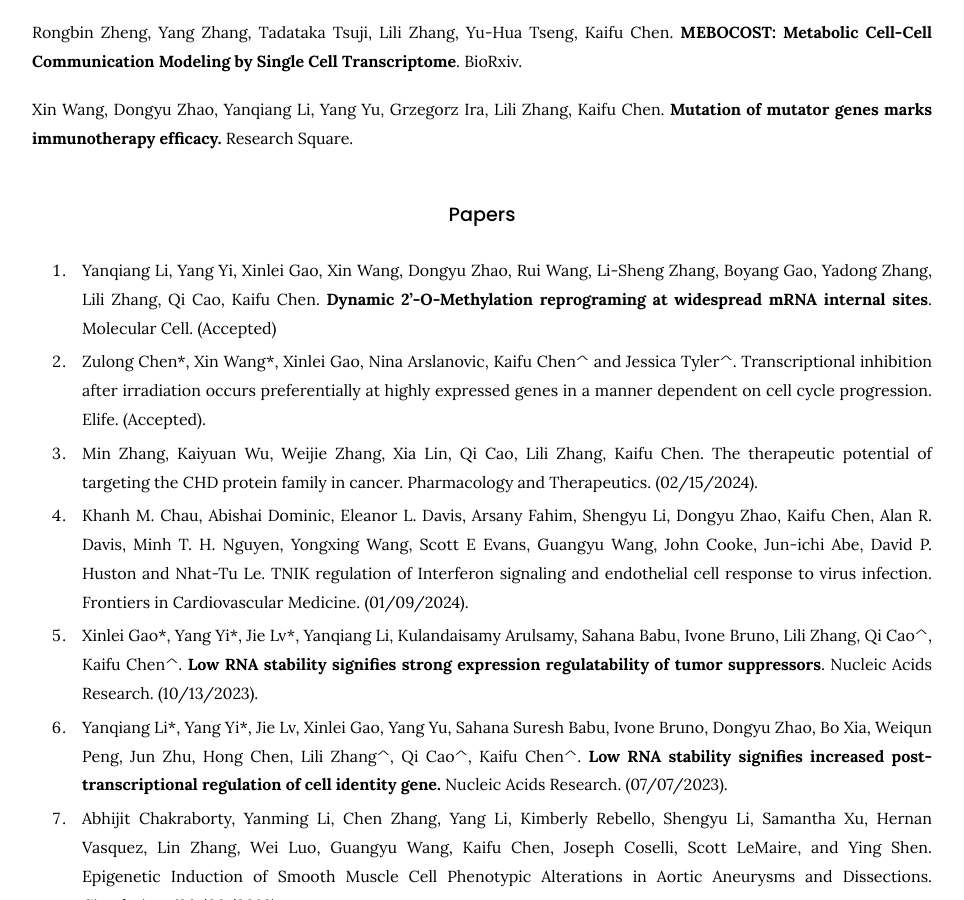
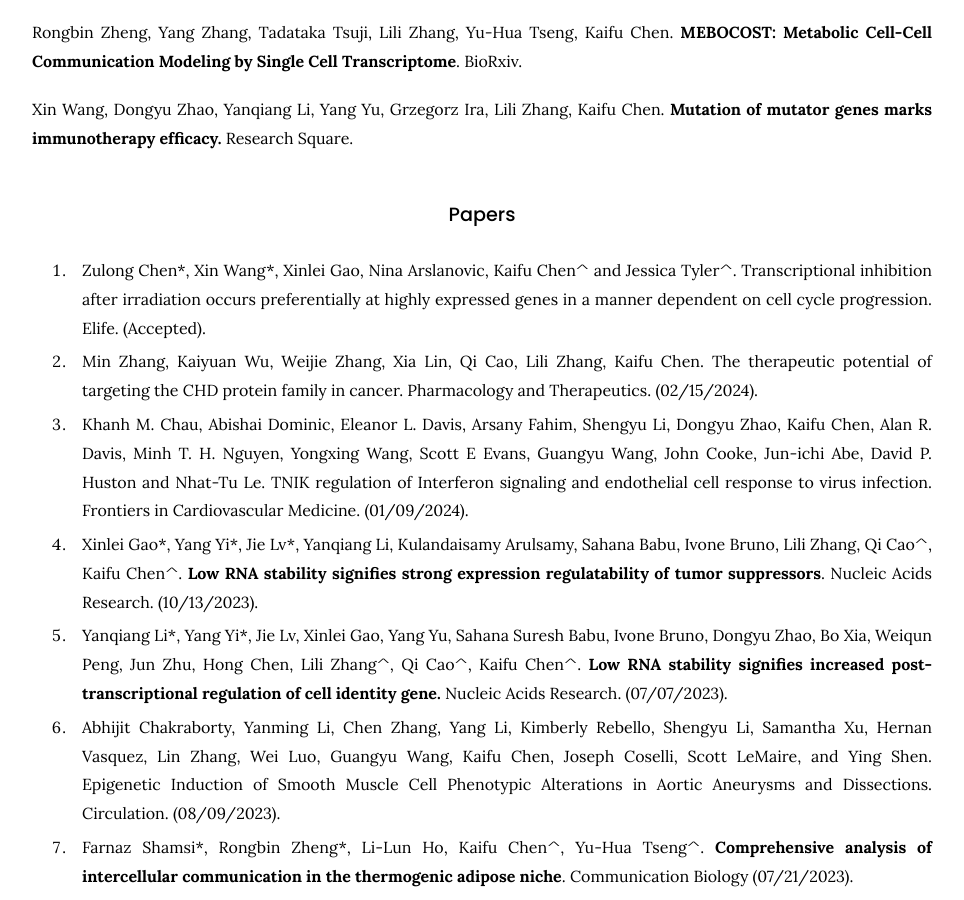
Before and after one commit to kaifuchenlab/kaifuchenlab.github.io, a Jekyll site: the page built from 3.publication/index.md, in a window 1280 px wide and 900 px high, scrolled down 371 px. Shown: the whole window, without its empty margins (158-1122 px from the left). Built offline with Jekyll 4.4.1, drawn with Linux system fonts in a browser that asks for light colours.

Commit message:
Update index.md

```diff
--- a/3.publication/index.md
+++ b/3.publication/index.md
@@ -18,9 +18,6 @@ Xin Wang, Dongyu Zhao, Yanqiang Li, Yang Yu, Grzegorz Ira, Lili Zhang, Kaifu Che
 Research Square.
 
 ### Papers
-
-84.	Yanqiang Li, Yang Yi, Xinlei Gao, Xin Wang, Dongyu Zhao, Rui Wang, Li-Sheng Zhang, Boyang Gao, Yadong Zhang, Lili Zhang, Qi Cao, Kaifu Chen. **Dynamic 2'-O-Methylation reprograming at widespread mRNA internal sites**.
-Molecular Cell. (Accepted)
 
 83. Zulong Chen\*, Xin Wang\*, Xinlei Gao, Nina Arslanovic, Kaifu Chen^ and Jessica Tyler^. Transcriptional inhibition after irradiation occurs preferentially at highly expressed genes in a manner dependent on cell cycle progression.
 Elife. (Accepted).
```
